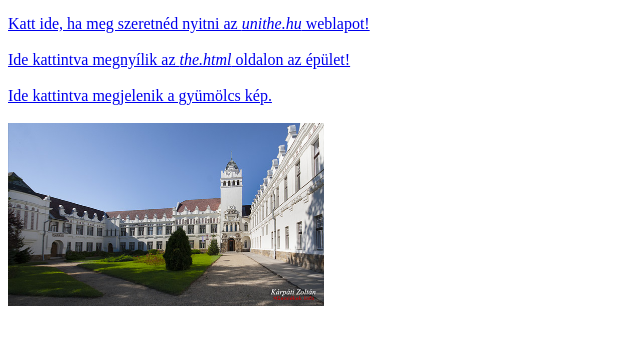
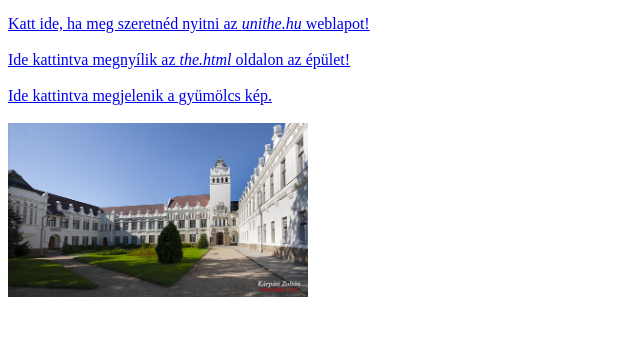
Before and after one commit to boti14/TIDF35WebProgAlap, a plain HTML site: page TIDF35_1009/tidf35_linkek.html in a window 1280 px wide. Shown: the part 160-504 px from the top of the page, without its empty margins (0-640 px from the left). Drawn offline with Linux system fonts and the light colour scheme.

Commit message:
7. Pract

```diff
--- a/TIDF35_1009/tidf35_linkek.html
+++ b/TIDF35_1009/tidf35_linkek.html
@@ -29,7 +29,7 @@
         <a href="gyumolcs.html" target="_blank">Ide kattintva megjelenik a gyümölcs kép.</a> <br><br>
 
         <div style="display: block; width: 50%;">
-            <img src="kepek/the.jpg" style="width: 50%;"  alt="THE épület">
+            <img src="kepek/the.jpg" style="width: 300px;"  alt="THE épület">
         </div>
     </body>
 </html>
```
